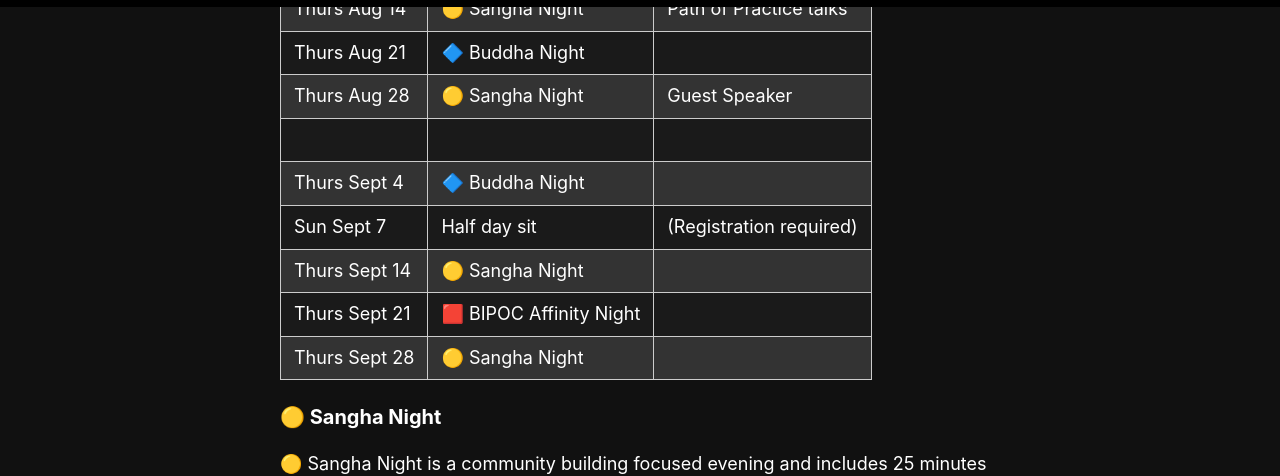
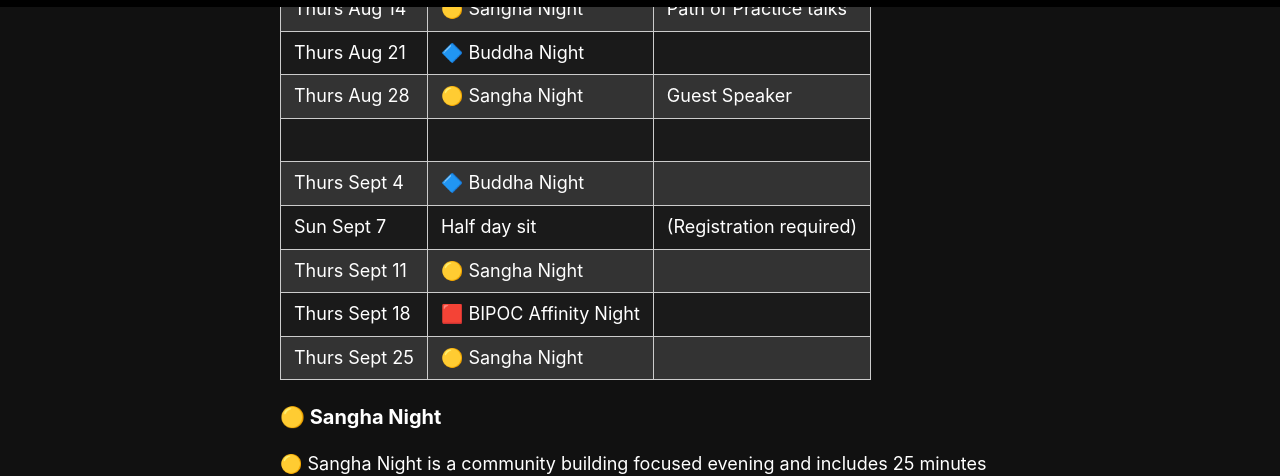
Before and after one commit to rykener/transsangha, a Jekyll site: the page built from _pages/schedule.md, in a window 1280 px wide and 900 px high, scrolled down 578 px. Shown: the top 476 px of the window. Built offline with Jekyll 4.4.1, drawn with Linux system fonts in a browser that asks for light colours.

Commit message:
fix sched

```diff
--- a/_pages/schedule.md
+++ b/_pages/schedule.md
@@ -23,9 +23,9 @@ We recommend newcomers visit on 🟡 Sangha Night or 🟥 BIPOC Affinity Night
 | | |
 | Thurs Sept 4  | 🔷 Buddha Night
 | Sun Sept 7    | Half day sit | (Registration required)
-| Thurs Sept 14 | 🟡 Sangha Night |
-| Thurs Sept 21 | 🟥 BIPOC Affinity Night |
-| Thurs Sept 28 | 🟡 Sangha Night |
+| Thurs Sept 11 | 🟡 Sangha Night |
+| Thurs Sept 18 | 🟥 BIPOC Affinity Night |
+| Thurs Sept 25 | 🟡 Sangha Night |
 
 ### 🟡 Sangha Night
 
```
